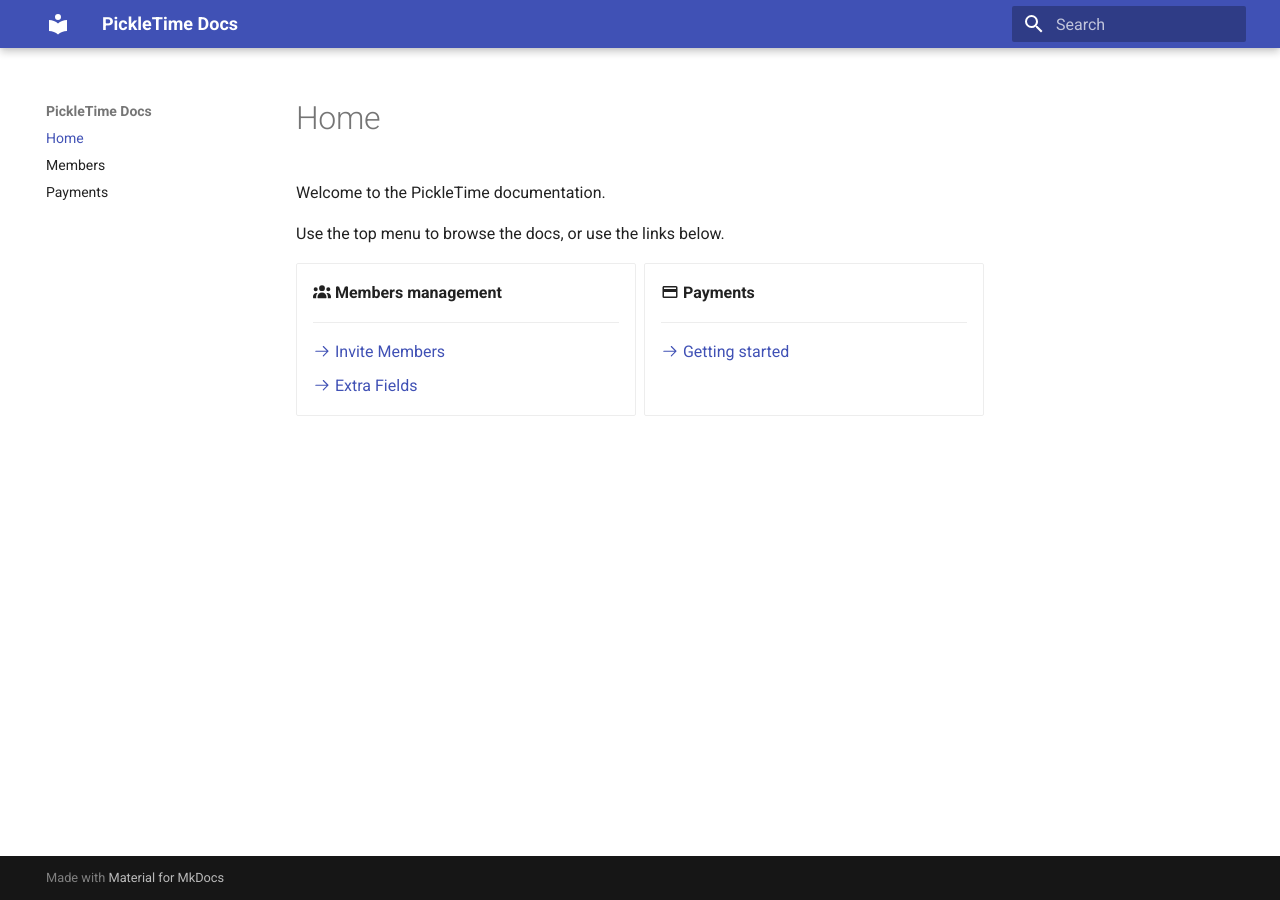
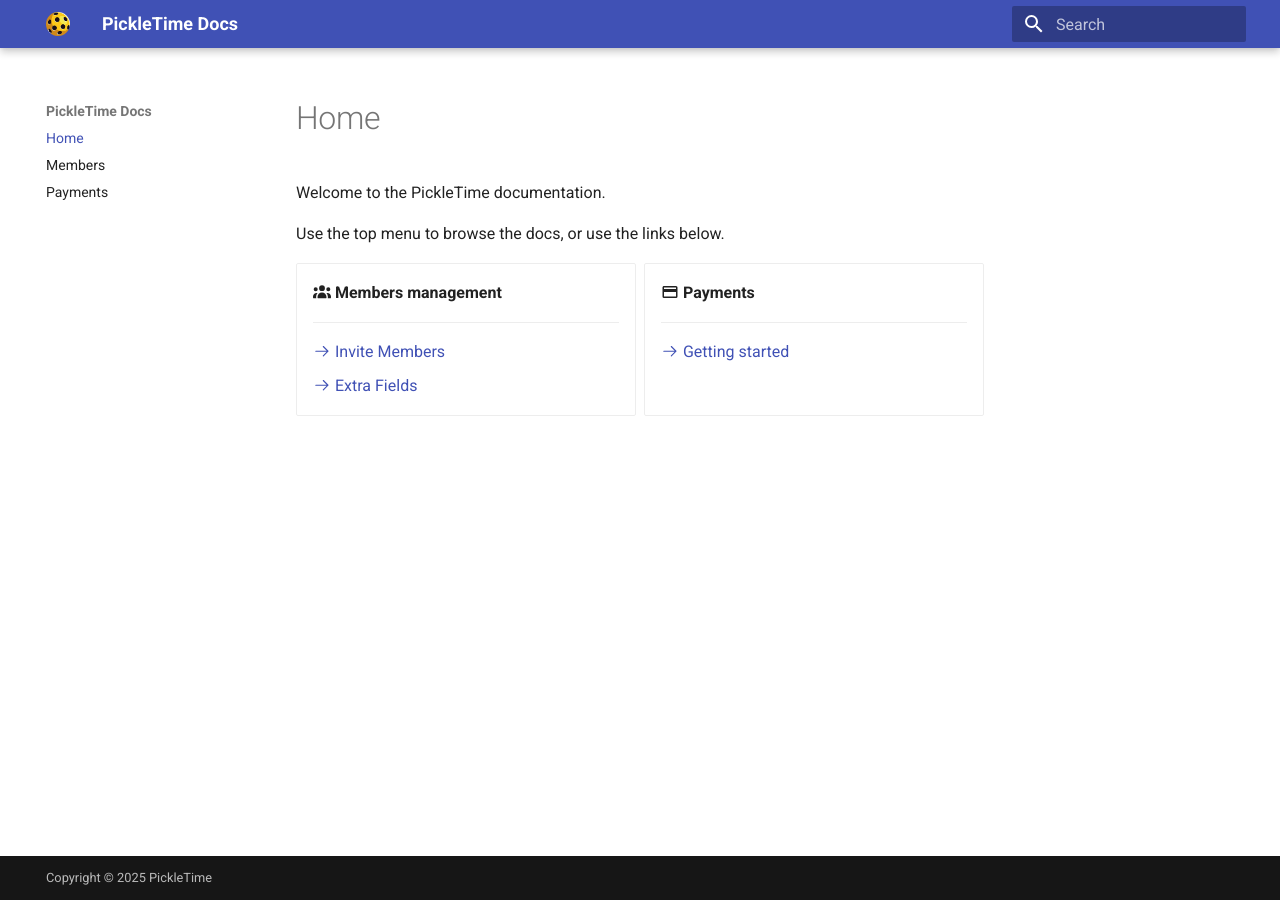
Before and after one commit to jorioux/docs, an MkDocs documentation site: the page built from docs/index.md, in a window 1280 px wide. Built offline with MkDocs 1.6.1 and Material for MkDocs 9.7.7, drawn with Linux system fonts in a browser that asks for light colours.

Commit message:
add logo and copyright

```diff
--- a/mkdocs.yml
+++ b/mkdocs.yml
@@ -1,6 +1,10 @@
 site_name: PickleTime Docs
+copyright: Copyright &copy; 2025 PickleTime
 theme:
   name: material
+  logo: images/ball-icon.webp
+  palette:
+    primary: indigo
 markdown_extensions:
   - admonition
   - attr_list
@@ -19,3 +23,5 @@
 plugins:
   - search
   - tags
+extra:
+  generator: false
```
Also changed, not shown: docs/images/ball-icon.webp (added).
